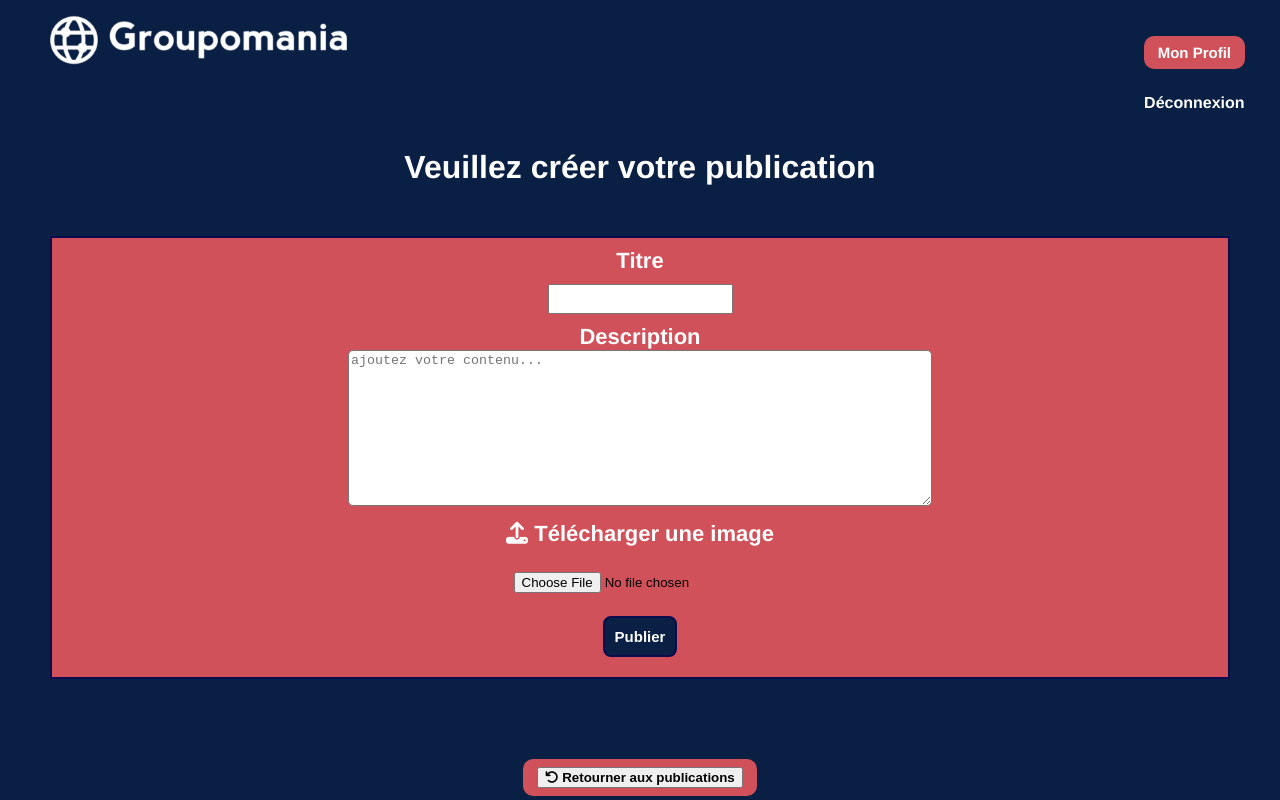
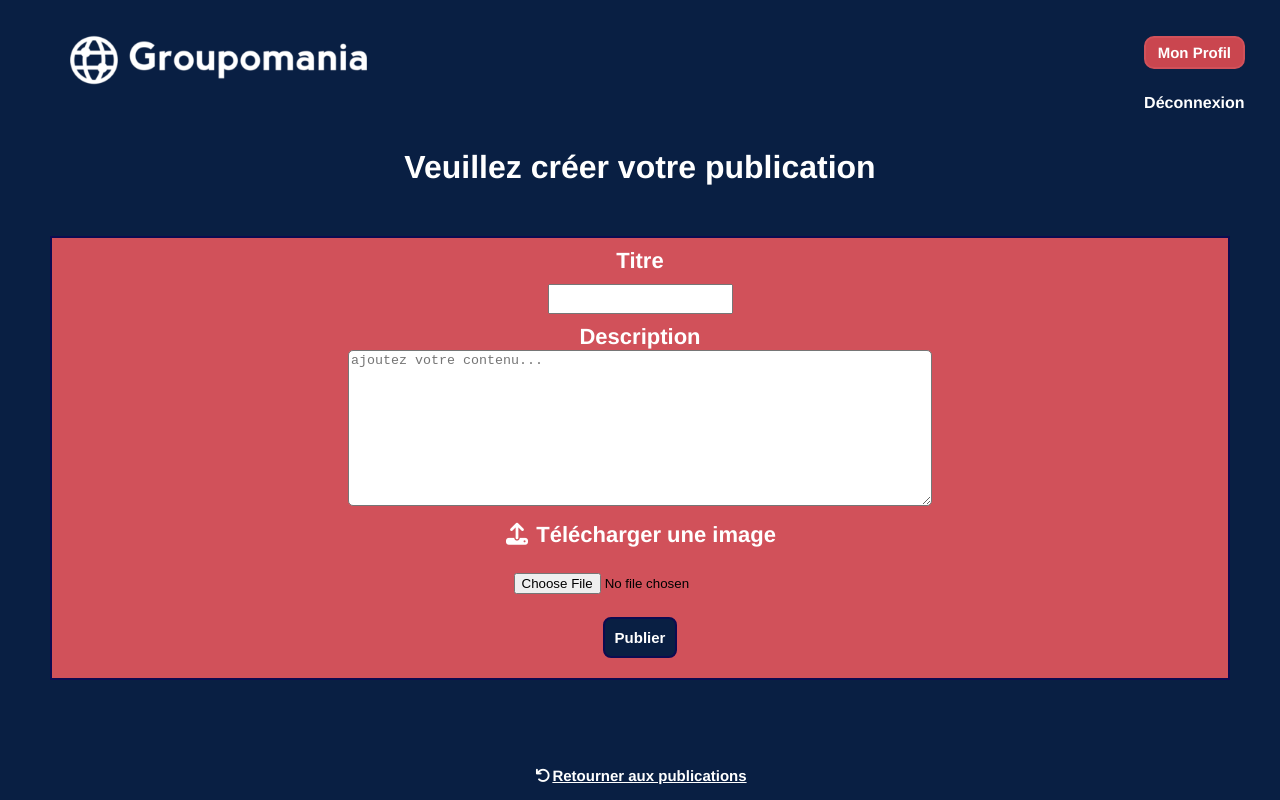
Before and after one commit to Christopher972/christopher-leecontout_7_18032021-, a Vue app in the folder frontend/project-vue-cli-app/: page /createPost in a window 1280 px wide. Shown: the top 800 px of the page. Built offline with nearby package versions, Linux system fonts and the light colour scheme; sample sign-in values are in the browser's storage.

Commit message:
Normes WCAG

```diff
--- a/frontend/project-vue-cli-app/src/App.vue
+++ b/frontend/project-vue-cli-app/src/App.vue
@@ -31,6 +31,11 @@ body
 {
   display: flex;
   justify-content: center;
+}
+
+#logo
+{
+  padding: 20px;
 }
 
 h1
@@ -77,13 +82,13 @@ textarea
 a, .delete, .modify {
     font-size:15px;
     font-weight: bold;
-    color:white;
+    color: white;
     text-decoration: none;
     border-radius: 10px;
     display: inline-block;
     padding: 6px 12px;
     border: 2px solid  #D1515A;
-    background-color:  #D1515A;
+    background-color:  #ca464f;
     cursor:pointer;
     margin:15px;
 }
@@ -96,7 +101,7 @@ a, .delete, .modify {
 
 #create, .profile, .disconnexion {
   font-weight: bold;
-  transform: scale(1);
+  /* transform: scale(1); */
   transition: all 400ms;
     &:hover {
       transform: scale(1.1);
@@ -104,10 +109,14 @@ a, .delete, .modify {
       cursor:pointer;
     }
 }
-
+.buttonPost a
+{
+  border: none;
+  background: none;
+   text-decoration: underline;
+}
 li
 {
-    font-weight: bold;
     color: white;
     margin: 10px 20px;
     &:hover  {
@@ -175,6 +184,11 @@ img
     cursor:pointer;
 }
 
+i
+  {
+    margin: 2px;
+  }
+
 @media screen and (max-width:800px){
   #app
   {
@@ -196,10 +210,6 @@ img
     margin: 2px;
     transform: none;
   }
-  a
-  {
-    padding: 1px;
-  }
 
 }
 </style>
--- a/frontend/project-vue-cli-app/src/views/CreatePost.vue
+++ b/frontend/project-vue-cli-app/src/views/CreatePost.vue
@@ -19,7 +19,7 @@
             <label for="title">Titre</label>
             <input type="text" name="title" v-model="title" id="title" minlength="8" maxlength= "49" required>
             <label for="postContent">Description</label>
-            <textarea type="text" name="postContent" v-model="postContent" placeholder="ajoutez votre contenu..."> id="postContent" maxlength="1000"></textarea>
+            <textarea type="text" name="postContent" v-model="postContent" placeholder="ajoutez votre contenu..." id="postContent" maxlength="1000"></textarea>
             <label for="postArticle" class="fileUpload"><i class="fa fa-upload" aria-hidden="true"></i> Télécharger une image </label>
             <input @change ="loadImagePreview()" type="file" ref="file" id="postArticle" name="postArticle" accept="image/*">
             <div class="image-preview" v-if="imageLoaded===true">
@@ -29,7 +29,7 @@
         </form>
     </div>
     <div class ="buttonPost">
-        <router-link to="/posts"> <button class = "posts"> <i class="fas fa-undo"></i> Retourner aux publications</button> </router-link>
+        <router-link to="/posts" class= "profile"><i class="fas fa-undo"></i>Retourner aux publications </router-link>
     </div>
     <p id="erreur" v-show="success===false"> Echec de la création du Post : {{message}} </p>
   </div>
--- a/frontend/project-vue-cli-app/src/views/Login.vue
+++ b/frontend/project-vue-cli-app/src/views/Login.vue
@@ -11,7 +11,7 @@
     <!--Formulaire de connexion de compte-->
     <form id="form" @submit.prevent="formSend">
        <label for="e-mail">Adresse E-mail</label>
-      <input type="email" name="email" v-model="email" id="email" required>
+      <input type="email" name="e-mail" v-model="email" id="e-mail" required>
       <label for="password">Mot de Passe </label>
       <input  type="password" name="password" v-model="password" id="password">
       <p v-show="submitted && ! password" class="invalid-feedback">Un mot de passe est requis !</p>
--- a/frontend/project-vue-cli-app/src/views/ModifyPost.vue
+++ b/frontend/project-vue-cli-app/src/views/ModifyPost.vue
@@ -25,7 +25,7 @@
             </form>
         </div>
         <div class ="buttonPost">
-            <router-link to="/posts"> <button class = "profile"> <i class="fas fa-undo"></i> Retourner aux publications</button> </router-link>
+            <router-link to="/posts" class = "profile"> <i class="fas fa-undo"></i> Retourner aux publications </router-link>
             <button class="delete" @click= "deletePost()">Suprrimer publication</button>
             <p id="erreur" v-show="success===false"> Echec de la modification du Post : {{message}} </p>
         </div>
--- a/frontend/project-vue-cli-app/src/views/Post.vue
+++ b/frontend/project-vue-cli-app/src/views/Post.vue
@@ -59,9 +59,7 @@
             </form>
         </div>
         <div class= "buttonPost">
-            <router-link to="/posts">
-                <button class= "profile"><i class="fas fa-undo"></i>Retours aux publications</button>
-            </router-link>
+            <router-link to="/posts" class= "profile"> <i class="fas fa-undo"></i>Retourner aux publications</router-link>
             <button class="modify" v-if="post.canUpdate" @click= "modifyPost()">Modifier Publication</button>
             <h3 id="erreur" v-show="success===false"> Echec de la requête : {{message}} </h3>
         </div>
--- a/frontend/project-vue-cli-app/src/views/Posts.vue
+++ b/frontend/project-vue-cli-app/src/views/Posts.vue
@@ -120,7 +120,7 @@ section > div
     color:white;
     text-decoration: none;
     border-radius: 10px;
-    background-color: #D1515A;
+    background-color: #ca464f;
     display: inline-block;
     padding: 6px 12px;
     width: 90%;
--- a/frontend/project-vue-cli-app/src/views/Profile.vue
+++ b/frontend/project-vue-cli-app/src/views/Profile.vue
@@ -20,16 +20,14 @@
                 <label for="picture">Choisissez votre avatar:</label><br>
                 <input type="file" id="picture" name="picture" ref="file" accept="image/*"  @change ="checkImage()"><br><br>
                 <label for="lastName">Votre nom actuel:</label><br>
-                <input type="text" id="lastName" placeholder="nom actuel" v-model="user.lastName"><br>
-                <label for="lastName">Votre prénom actuel:</label><br>
-                <input type="text" id="firstName" placeholder= "prénom actuel" v-model="user.firstName"><br>
+                <input type="text" name="lastName" id="lastName" placeholder="nom actuel" v-model="user.lastName"><br>
+                <label for="firstName">Votre prénom actuel:</label><br>
+                <input type="text" name="firstName" id="firstName" placeholder= "prénom actuel" v-model="user.firstName"><br>
                 <input type="submit" id="modifyUser" value="Changer">
             </figure>
         </form>
-         <div class="button">
-            <router-link to="/posts">
-                <button id="create"><i class="fas fa-undo"></i>Retours aux publications</button>
-            </router-link>
+         <div class="buttonPost">
+            <router-link to="/posts" class = "profile"> <i class="fas fa-undo"></i> Retourner aux publications</router-link>
             <button class="delete" @click= "deleteUser()">Suprrimer Utlisateur</button>
             <h3 id="erreur" v-show="success===false"> Echec de la requête : {{message}} </h3>
         </div>
--- a/frontend/project-vue-cli-app/src/views/Signup.vue
+++ b/frontend/project-vue-cli-app/src/views/Signup.vue
@@ -17,7 +17,7 @@
       <input  type="text" name="firstName" v-model="firstName" id="firstName">
       <p v-show="submitted && ! firstName" class="invalid-feedback">Un prénom d'utilisateur est requis !</p>
       <label for="e-mail">Adresse E-mail</label>
-      <input type="email" name="email" v-model="email" id="email" required>
+      <input type="email" name="e-mail" v-model="email" id="e-mail" required>
       <label for="password">Mot de Passe </label>
       <input  type="password" name="password" v-model="password" id="password">
       <p v-show="submitted && ! password" class="invalid-feedback">Votre mot de passe doit contenir 8 caractères, au moins une Majuscule, une minuscule et un nombre !</p>
```
